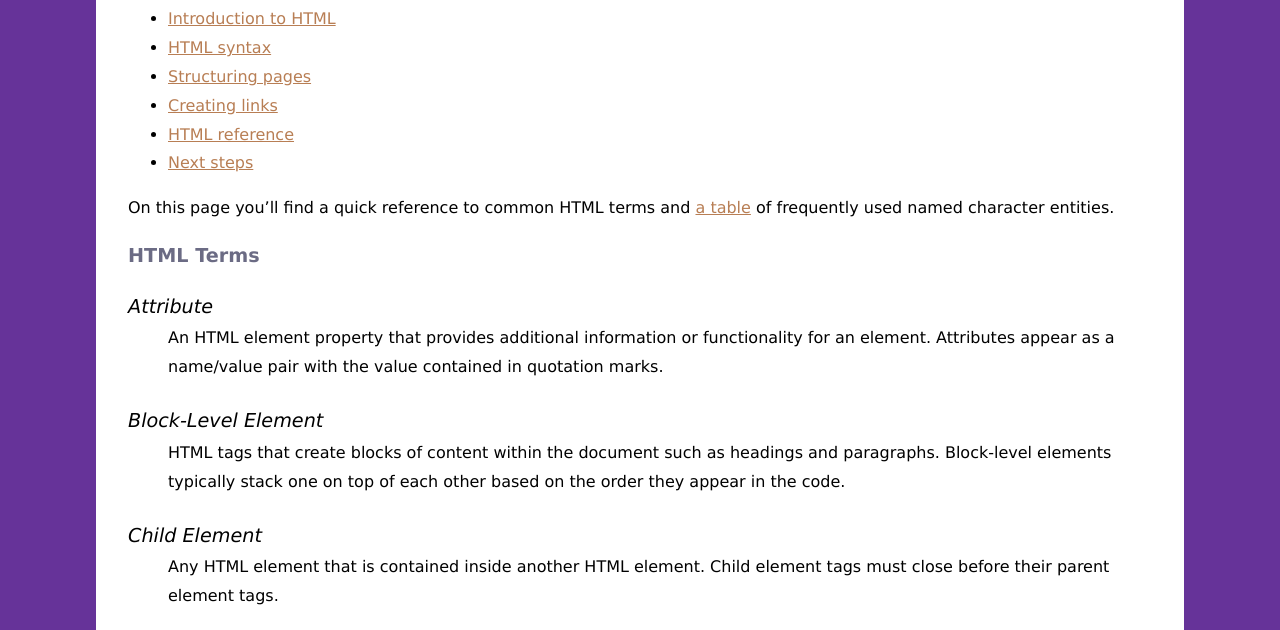
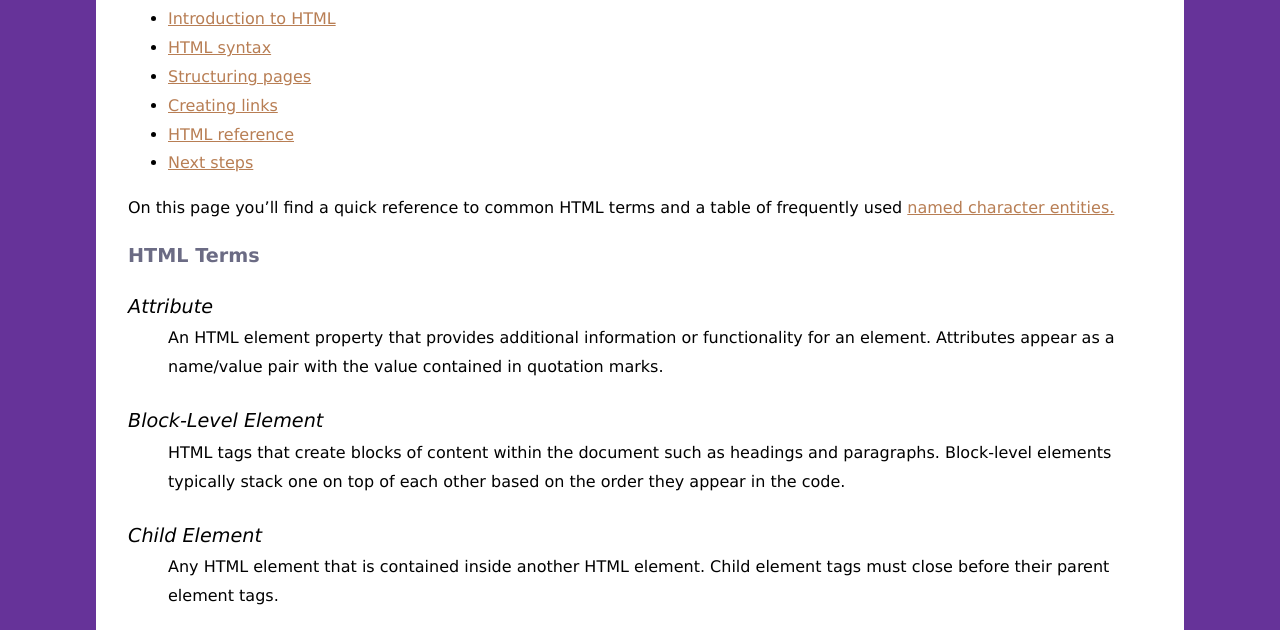
Before and after one commit to Bashiho/Comp484hw3, a plain HTML site: page reference.html in a window 1280 px wide. Shown: the part 164-794 px from the top of the page. Drawn offline with Linux system fonts and the light colour scheme.

Commit message:
Small improvement to formatting for link to table in reference.html

```diff
--- a/reference.html
+++ b/reference.html
@@ -25,7 +25,7 @@
         <header>
           <p>
             On this page you&rsquo;ll find a quick reference to common HTML
-            terms and <a href="#table" title="Table of characters">a table</a> of frequently used named character entities.
+            terms and a table of frequently used <a href="#table" title="Table of characters">named character entities.</a>
           </p>
         </header>
         <section>
```
